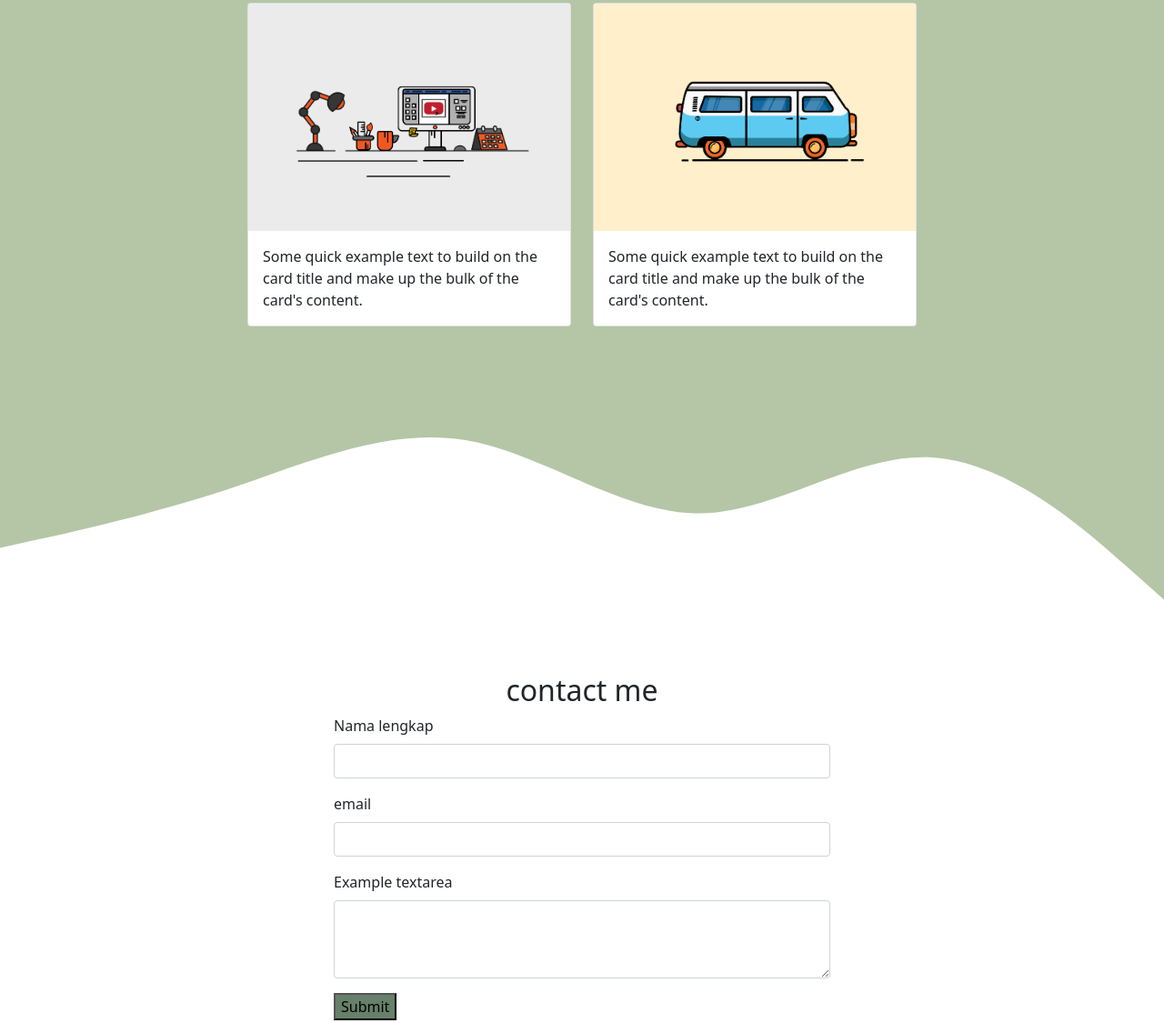
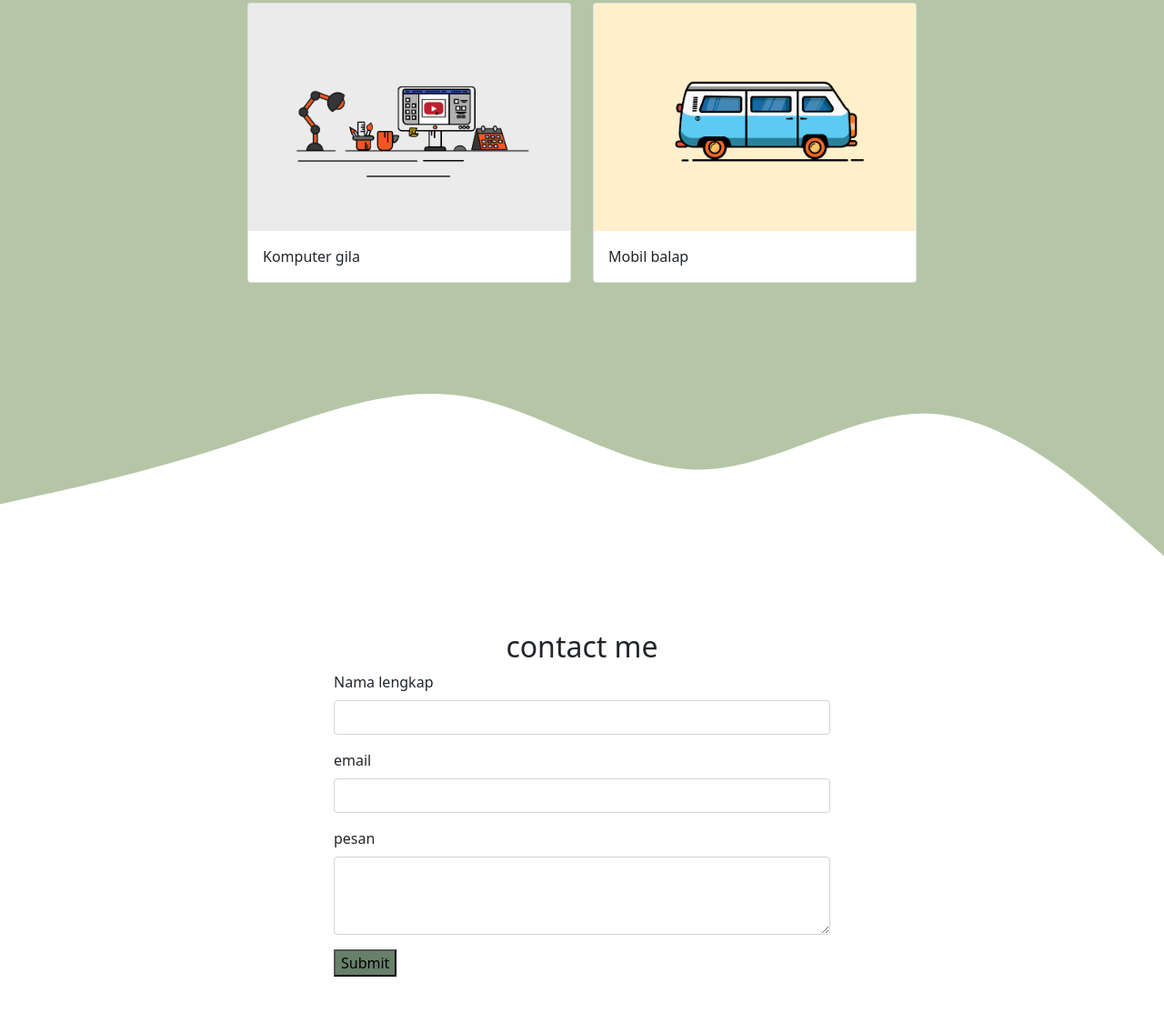
Before and after one commit to PutraMegantara/megantara.github.io, a plain HTML site: page index.html in a window 1280 px wide. Shown: the part 1511-2636 px from the top of the page at 91% size. Drawn offline with nearby package versions, Linux system fonts and the light colour scheme.

Commit message:
megganti tulisan

```diff
--- a/index.html
+++ b/index.html
@@ -16,7 +16,7 @@
 
     <!-- Akhir CSS-->
 
-    <title>my Portofoli | Megantara</title>
+    <title>my portofolio | Megantara</title>
   </head>
   <body id="home">
     <!-- Navbar -->
@@ -103,7 +103,7 @@
             <div class="card">
               <img src="img/project/komputer.jpg" class="card-img-top" alt="..." />
               <div class="card-body">
-                <p class="card-text">Some quick example text to build on the card title and make up the bulk of the card's content.</p>
+                <p class="card-text">Komputer gila</p>
               </div>
             </div>
           </div>
@@ -111,7 +111,7 @@
             <div class="card">
               <img src="img/project/mobil.jpg" class="card-img-top" alt="..." />
               <div class="card-body">
-                <p class="card-text">Some quick example text to build on the card title and make up the bulk of the card's content.</p>
+                <p class="card-text">Mobil balap</p>
               </div>
             </div>
           </div>
@@ -146,7 +146,7 @@
                 <input type="email" class="form-control" id="email" aria-describedby="email">
               </div>
               <div class="mb-3">
-                <label for="exampleFormControlTextarea1" class="form-label">Example textarea</label>
+                <label for="pesan" class="form-label">pesan</label>
                 <textarea class="form-control" id="exampleFormControlTextarea1" rows="3"></textarea>
               </div>
               <button type="submit" style="background-color: #66806a;"">Submit</button>
```
